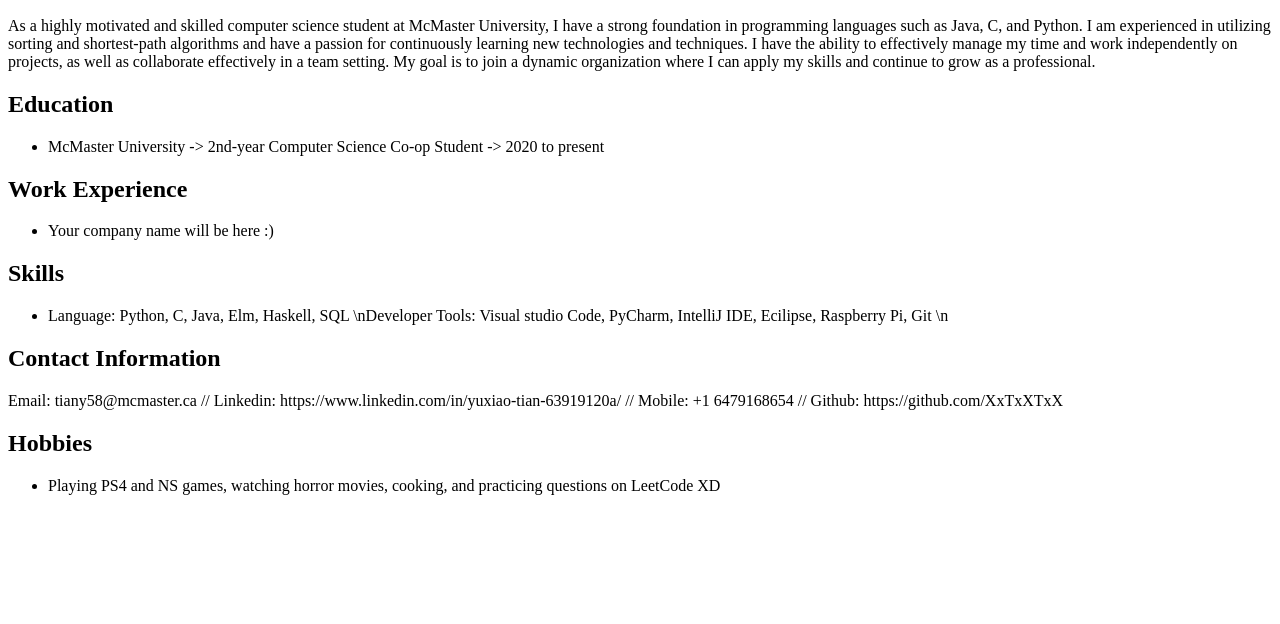
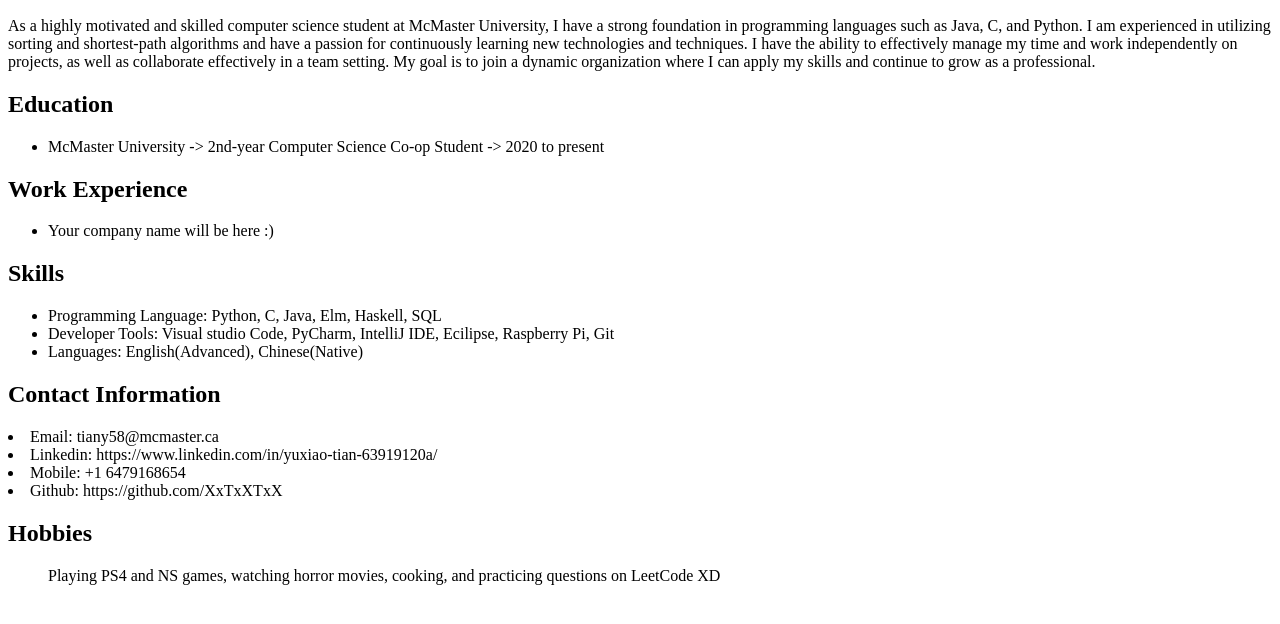
Before and after one commit to XxTxXTxX/XxTxXTxX.github.io, a plain HTML site: page index.html in a window 1280 px wide. Shown: the part 110-734 px from the top of the page. Drawn offline with Linux system fonts and the light colour scheme.

Commit message:
Personal website

```diff
--- a/index.html
+++ b/index.html
@@ -1,7 +1,7 @@
 <!DOCTYPE html>
 <html>
   <head>
-    <title>My Personal Profile</title>
+    <title>Yuxiao Tian</title>
   </head>
   <body>
     <h1>My Personal Profile</h1>
@@ -17,15 +17,19 @@
     </ul>
     <h2>Skills</h2>
     <ul>
-      <li>Language: Python, C, Java, Elm, Haskell, SQL \nDeveloper Tools: Visual studio Code, PyCharm, IntelliJ IDE, Ecilipse, Raspberry Pi, Git \n </li>
+      <li>Programming Language: Python, C, Java, Elm, Haskell, SQL</li>
+      <li>Developer Tools: Visual studio Code, PyCharm, IntelliJ IDE, Ecilipse, Raspberry Pi, Git</li>
+      <li>Languages: English(Advanced), Chinese(Native)</li>
     </ul>
     <h2>Contact Information</h2>
-    <p>Email: tiany58@mcmaster.ca  // Linkedin: https://www.linkedin.com/in/yuxiao-tian-63919120a/ // Mobile: +1 6479168654  // Github: https://github.com/XxTxXTxX</p>
-
+    <li>Email: tiany58@mcmaster.ca</li>
+    <li>Linkedin: https://www.linkedin.com/in/yuxiao-tian-63919120a/</li>
+    <li>Mobile: +1 6479168654</li>
+    <li>Github: https://github.com/XxTxXTxX</li>
     </ul>
     <h2>Hobbies</h2>
     <ul>
-      <li>Playing PS4 and NS games, watching horror movies, cooking, and practicing questions on LeetCode XD</li>
+      <p>Playing PS4 and NS games, watching horror movies, cooking, and practicing questions on LeetCode XD</p>
     </ul>
   </body>
 </html>
```
Also changed, not shown: 1 other file.
